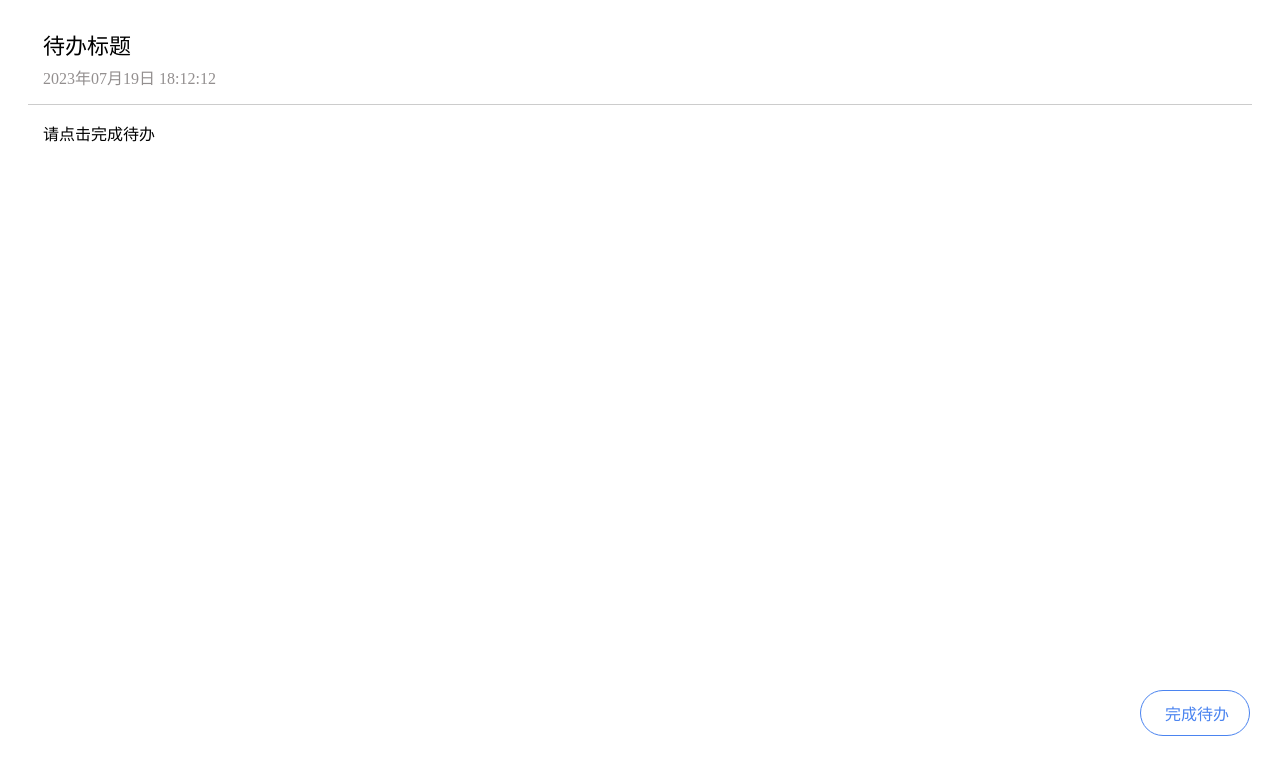
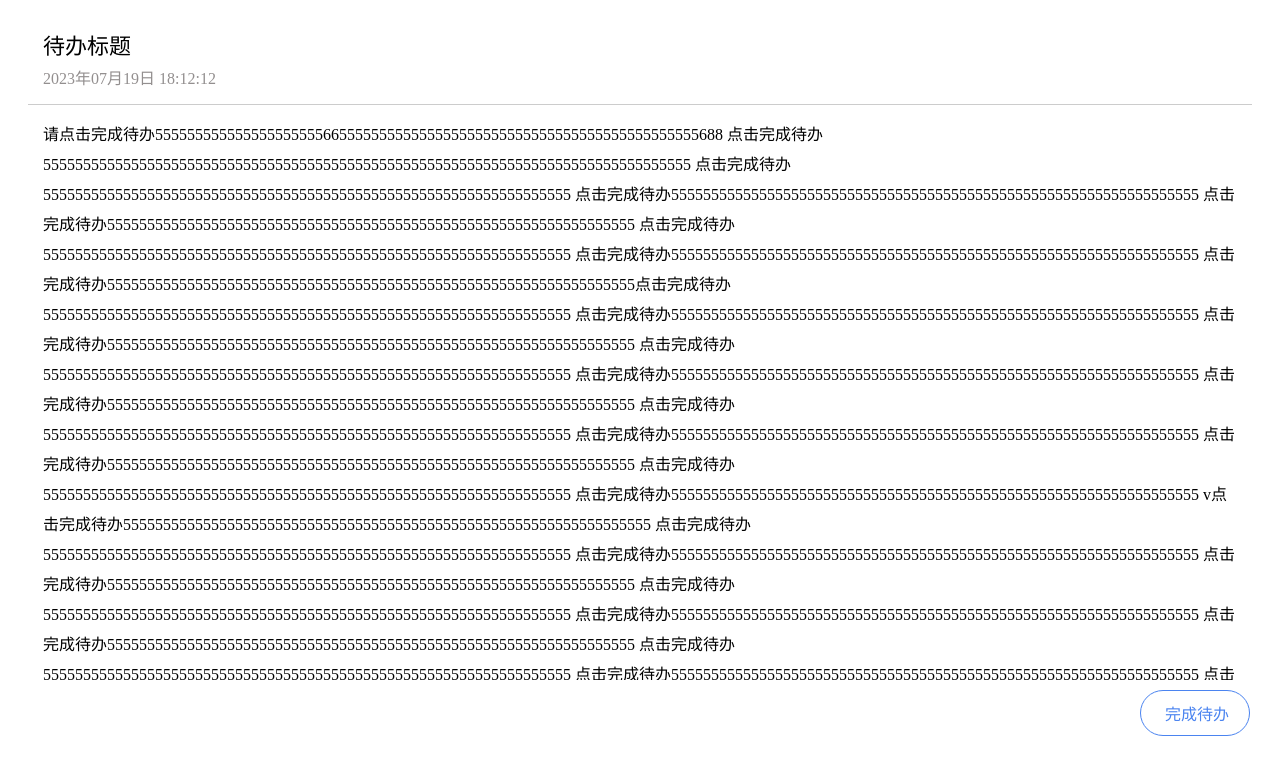
Before and after one commit to Liuboyy/88888, a plain HTML site: page index.html in a window 1280 px wide. Drawn offline with Linux system fonts and the light colour scheme.

Commit message:
Update index.html

```diff
--- a/index.html
+++ b/index.html
@@ -16,7 +16,55 @@
            </div>
            <div class="table_underline"></div>
            <div class="table_content">
-                <span class="text1">请点击完成待办</span>
+                <span class="text1">请点击完成待办55555555555555555555566555555555555555555555555555555555555555555555688
+                    点击完成待办555555555555555555555555555555555555555555555555555555555555555555555555555555555
+                    点击完成待办555555555555555555555555555555555555555555555555555555555555555555
+                    点击完成待办555555555555555555555555555555555555555555555555555555555555555555
+                    点击完成待办555555555555555555555555555555555555555555555555555555555555555555
+                    点击完成待办555555555555555555555555555555555555555555555555555555555555555555
+                    点击完成待办555555555555555555555555555555555555555555555555555555555555555555
+                    点击完成待办555555555555555555555555555555555555555555555555555555555555555555点击完成待办555555555555555555555555555555555555555555555555555555555555555555
+                    点击完成待办555555555555555555555555555555555555555555555555555555555555555555
+                    点击完成待办555555555555555555555555555555555555555555555555555555555555555555
+                    点击完成待办555555555555555555555555555555555555555555555555555555555555555555
+                    点击完成待办555555555555555555555555555555555555555555555555555555555555555555
+                    点击完成待办555555555555555555555555555555555555555555555555555555555555555555
+                    点击完成待办555555555555555555555555555555555555555555555555555555555555555555
+                    点击完成待办555555555555555555555555555555555555555555555555555555555555555555
+                    点击完成待办555555555555555555555555555555555555555555555555555555555555555555
+                    点击完成待办555555555555555555555555555555555555555555555555555555555555555555
+                    点击完成待办555555555555555555555555555555555555555555555555555555555555555555
+                v点击完成待办555555555555555555555555555555555555555555555555555555555555555555
+                点击完成待办555555555555555555555555555555555555555555555555555555555555555555
+                点击完成待办555555555555555555555555555555555555555555555555555555555555555555
+                点击完成待办555555555555555555555555555555555555555555555555555555555555555555
+                点击完成待办555555555555555555555555555555555555555555555555555555555555555555
+                点击完成待办555555555555555555555555555555555555555555555555555555555555555555
+                点击完成待办555555555555555555555555555555555555555555555555555555555555555555
+                点击完成待办555555555555555555555555555555555555555555555555555555555555555555
+                点击完成待办555555555555555555555555555555555555555555555555555555555555555555
+                点击完成待办555555555555555555555555555555555555555555555555555555555555555555
+                点击完成待办555555555555555555555555555555555555555555555555555555555555555555
+                点击完成待办555555555555555555555555555555555555555555555555555555555555555555
+                点击完成待办555555555555555555555555555555555555555555555555555555555555555555
+                点击完成待办555555555555555555555555555555555555555555555555555555555555555555
+                点击完成待办555555555555555555555555555555555555555555555555555555555555555555
+                点击完成待办555555555555555555555555555555555555555555555555555555555555555555
+                点击完成待办555555555555555555555555555555555555555555555555555555555555555555
+                点击完成待办555555555555555555555555555555555555555555555555555555555555555555
+                点击完成待办555555555555555555555555555555555555555555555555555555555555555555
+                点击完成待办555555555555555555555555555555555555555555555555555555555555555555
+                点击完成待办555555555555555555555555555555555555555555555555555555555555555555
+                点击完成待办555555555555555555555555555555555555555555555555555555555555555555
+                点击完成待办555555555555555555555555555555555555555555555555555555555555555555
+                点击完成待办555555555555555555555555555555555555555555555555555555555555555555
+                点击完成待办555555555555555555555555555555555555555555555555555555555555555555
+                点击完成待办555555555555555555555555555555555555555555555555555555555555555555
+                点击完成待办555555555555555555555555555555555555555555555555555555555555555555
+                点击完成待办555555555555555555555555555555555555555555555555555555555555555555
+                点击完成待办555555555555555555555555555555555555555555555555555555555555555555</span>
+                点击完成待办555555555555555555555555555555555555555555555555555555555555555555
+
                 <span class="text2"></span>
            </div>
            <div class="table_label">
@@ -33,7 +81,7 @@
         // 待办
         document.querySelector('.table_label').addEventListener('click', (val) => {
             document.querySelector('.text1').innerText = ''
-            document.querySelector('.text2').innerText = '完成待办成功'
+            document.querySelector('.text2').innerText = '完成待办'
         })
     </script>
 </body>
```
